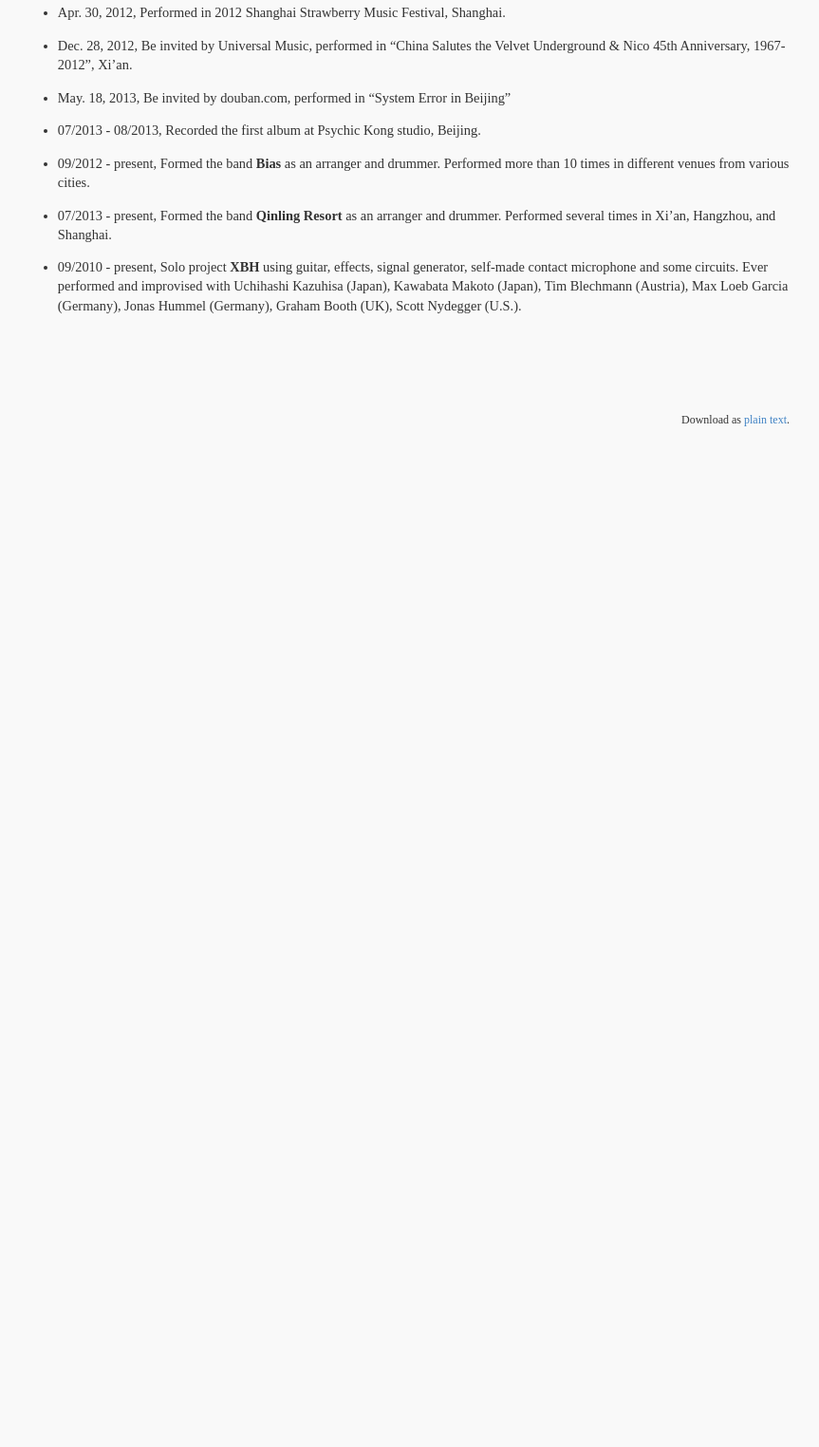
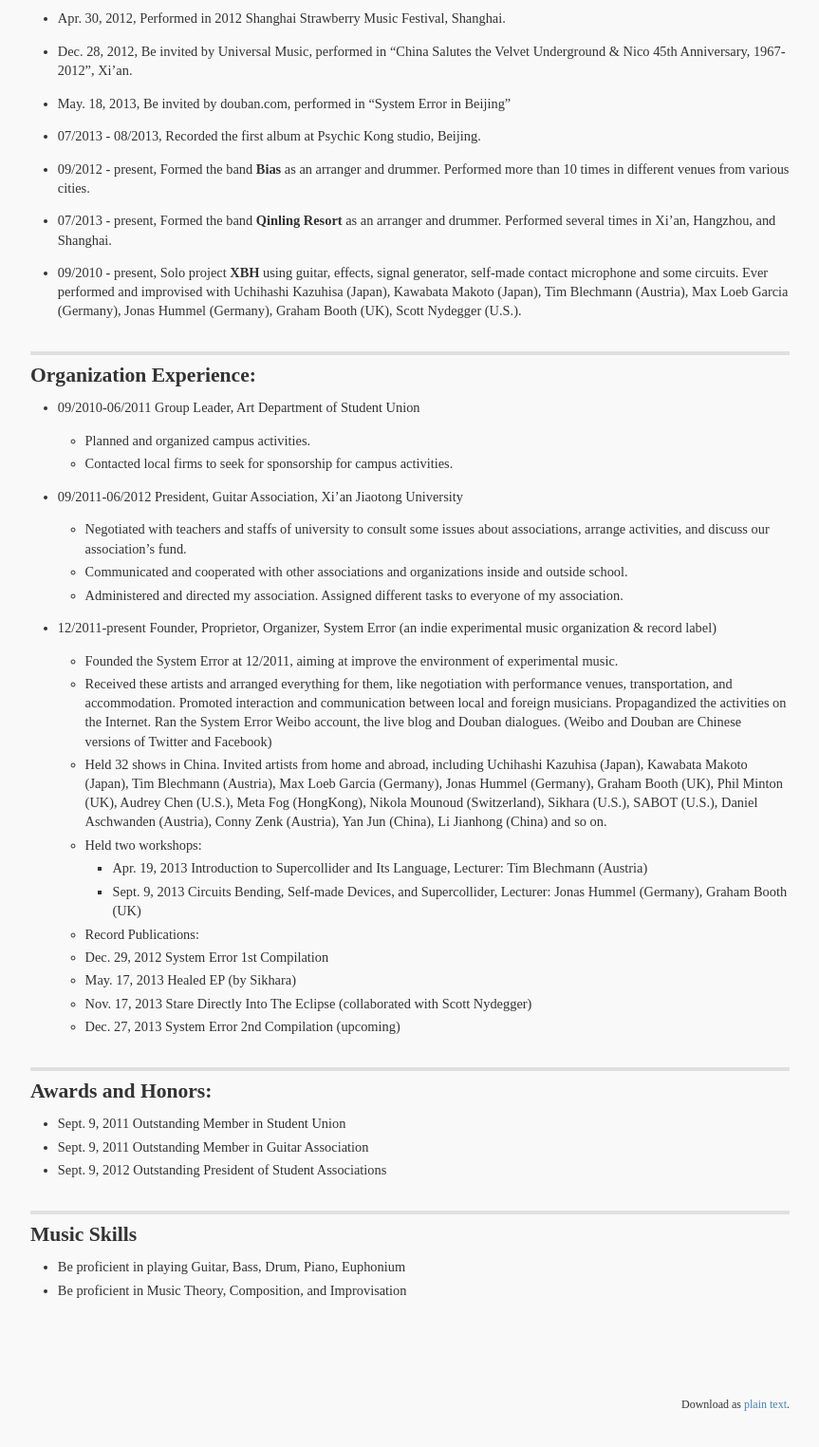
Before and after one commit to systemerror/xbh, a plain HTML site: page index.html in a window 1280 px wide. Shown: the part 894-2418 px from the top of the page at 95% size, without its empty margins (208-1071 px from the left). Before the commit the page ends 1386 px from the top, so only its background shows below. Drawn offline with Linux system fonts and the light colour scheme.

Commit message:
Regenerating Github Pages.

```diff
--- a/index.html
+++ b/index.html
@@ -40,7 +40,6 @@
 <ul>
 <li><a href="mailto:bohanxie.xjtu@gmail.com">bohanxie.xjtu@gmail.com</a></li>
 <li>(86)18789460468</li>
-<li>707-799-8675</li>
 </ul>
 
 <h4>Xi&#39;an Jiaotong University</h4>
@@ -73,7 +72,7 @@
 <li><p>Systemized melodics into a mathematical model and took it as a basis to build the power law of pitch fluctuations.</p></li>
 </ul>
 
-<h3>Performance Experience</h3>
+<h2>Performance Experience</h2>
 
 <h4>09/2010 - present</h4>
 
@@ -93,6 +92,57 @@
 <li><p>09/2010 - present, Solo project <strong>XBH</strong> using guitar, effects, signal generator, self-made contact microphone and some circuits. Ever performed and improvised with Uchihashi Kazuhisa (Japan), Kawabata Makoto (Japan), Tim Blechmann (Austria), Max Loeb Garcia (Germany), Jonas Hummel (Germany), Graham Booth (UK), Scott Nydegger (U.S.).</p></li>
 </ul>
 
+<h2>Organization Experience:</h2>
+
+<ul>
+<li><p>09/2010-06/2011 Group Leader, Art Department of Student Union</p>
+
+<ul>
+<li>Planned and organized campus activities.</li>
+<li>Contacted local firms to seek for sponsorship for campus activities.</li>
+</ul></li>
+<li><p>09/2011-06/2012 President, Guitar Association, Xi’an Jiaotong University</p>
+
+<ul>
+<li>Negotiated with teachers and staffs of university to consult some issues about associations, arrange activities, and discuss our association’s fund.</li>
+<li>Communicated and cooperated with other associations and organizations inside and outside school.</li>
+<li>Administered and directed my association. Assigned different tasks to everyone of my association.</li>
+</ul></li>
+<li><p>12/2011-present Founder, Proprietor, Organizer, System Error (an indie experimental music organization &amp; record label)</p>
+
+<ul>
+<li>Founded the System Error at 12/2011, aiming at improve the environment of experimental music.</li>
+<li>Received these artists and arranged everything for them, like negotiation with performance venues, transportation, and accommodation. Promoted interaction and communication between local and foreign musicians. Propagandized the activities on the Internet. Ran the System Error Weibo account, the live blog and Douban dialogues. (Weibo and Douban are Chinese versions of Twitter and Facebook)</li>
+<li>Held 32 shows in China. Invited artists from home and abroad, including Uchihashi Kazuhisa (Japan), Kawabata Makoto (Japan), Tim Blechmann (Austria), Max Loeb Garcia (Germany), Jonas Hummel (Germany), Graham Booth (UK), Phil Minton (UK), Audrey Chen (U.S.), Meta Fog (HongKong), Nikola Mounoud (Switzerland), Sikhara (U.S.), SABOT (U.S.), Daniel Aschwanden (Austria), Conny Zenk (Austria), Yan Jun (China), Li Jianhong (China) and so on.</li>
+<li>Held two workshops:
+
+<ul>
+<li>Apr. 19, 2013 Introduction to Supercollider and Its Language, Lecturer: Tim Blechmann (Austria)</li>
+<li>Sept. 9, 2013 Circuits Bending, Self-made Devices, and Supercollider, Lecturer: Jonas Hummel (Germany), Graham Booth (UK)</li>
+</ul></li>
+<li>Record Publications:</li>
+<li>Dec. 29, 2012 System Error 1st Compilation</li>
+<li>May. 17, 2013 Healed EP (by Sikhara)</li>
+<li>Nov. 17, 2013 Stare Directly Into The Eclipse (collaborated with Scott Nydegger)</li>
+<li>Dec. 27, 2013 System Error 2nd Compilation (upcoming)</li>
+</ul></li>
+</ul>
+
+<h2>Awards and Honors:</h2>
+
+<ul>
+<li>Sept. 9, 2011 Outstanding Member in Student Union</li>
+<li>Sept. 9, 2011 Outstanding Member in Guitar Association</li>
+<li>Sept. 9, 2012 Outstanding President of Student Associations</li>
+</ul>
+
+<h2>Music Skills</h2>
+
+<ul>
+<li>Be proficient in playing Guitar, Bass, Drum, Piano, Euphonium</li>
+<li>Be proficient in Music Theory, Composition, and Improvisation</li>
+</ul>
+
 
       <small class="download">Download as <a href="resume.txt">plain text</a>.</small>
     </div>
```
Also changed, not shown: resume.txt.
